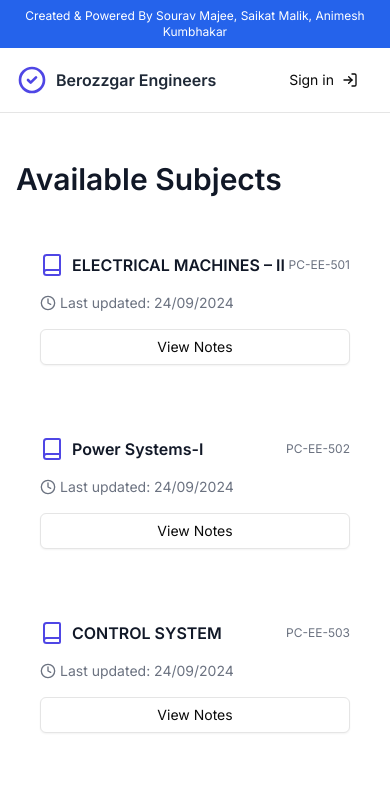
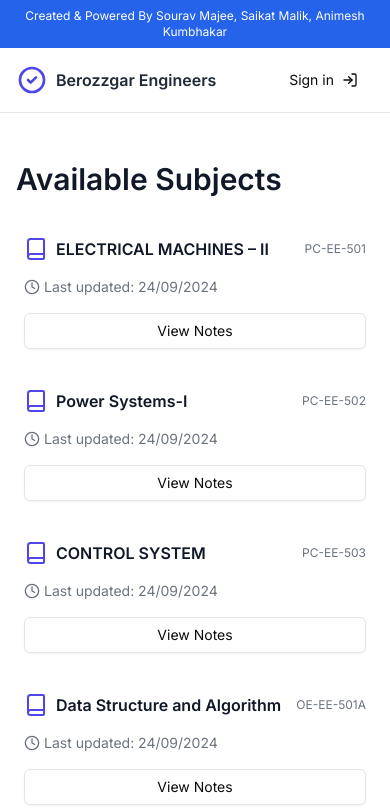
Before and after one commit to Animeshhit/berozzgar-app, a Next.js app: page /get-started in a window 390 px wide. Shown: the top 809 px of the page. Built offline with nearby package versions, Linux system fonts and the light colour scheme; no server answers.

Commit message:
lbug fixed

```diff
--- a/src/app/get-started/page.tsx
+++ b/src/app/get-started/page.tsx
@@ -26,7 +26,7 @@ export default function SubjectsPage() {
         {subjects.map((subject) => (
           <div
             key={subject.code}
-            className="bg-white rounded-lg p-6 transition-all duration-300 hover:bg-gray-50"
+            className="bg-white rounded-lg p-2 sm:p-4 md:p-6 transition-all duration-300 hover:bg-gray-50"
           >
             <div className="flex items-center justify-between mb-4">
               <div className="flex items-center">
```
